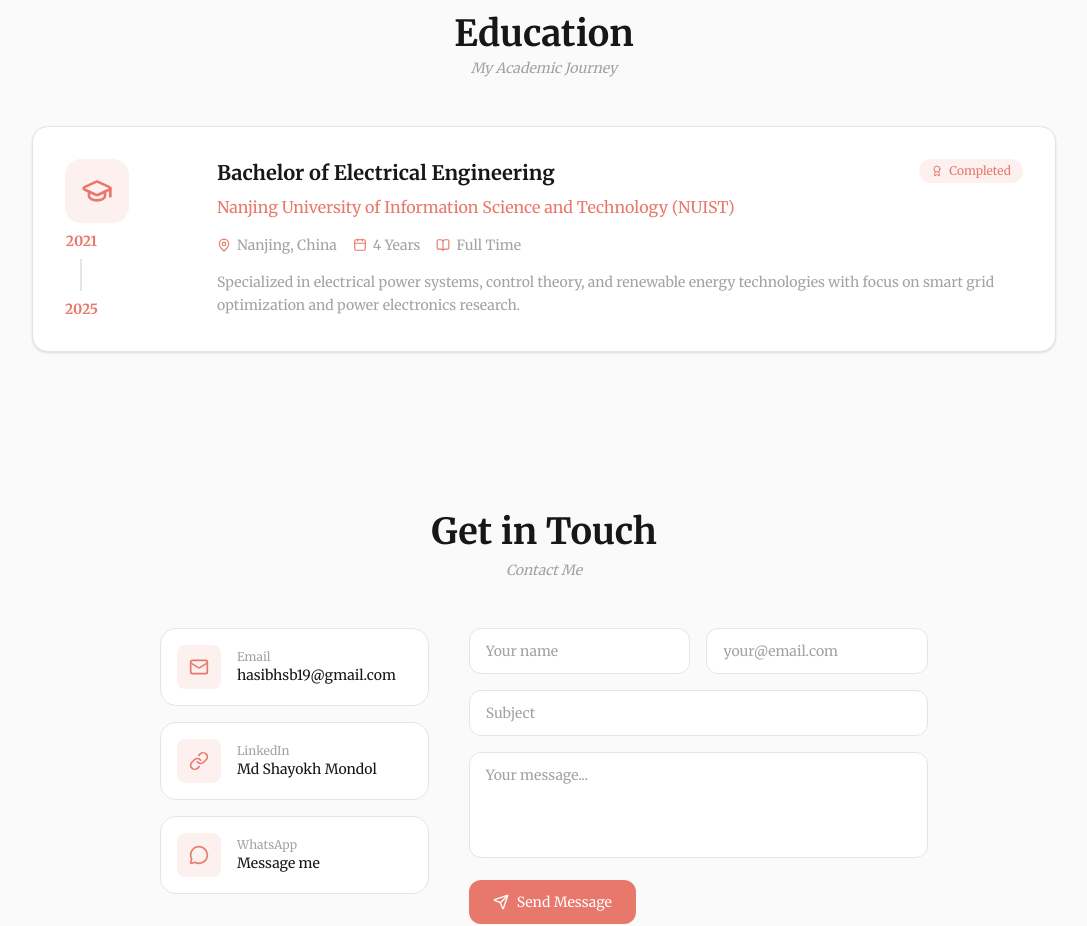
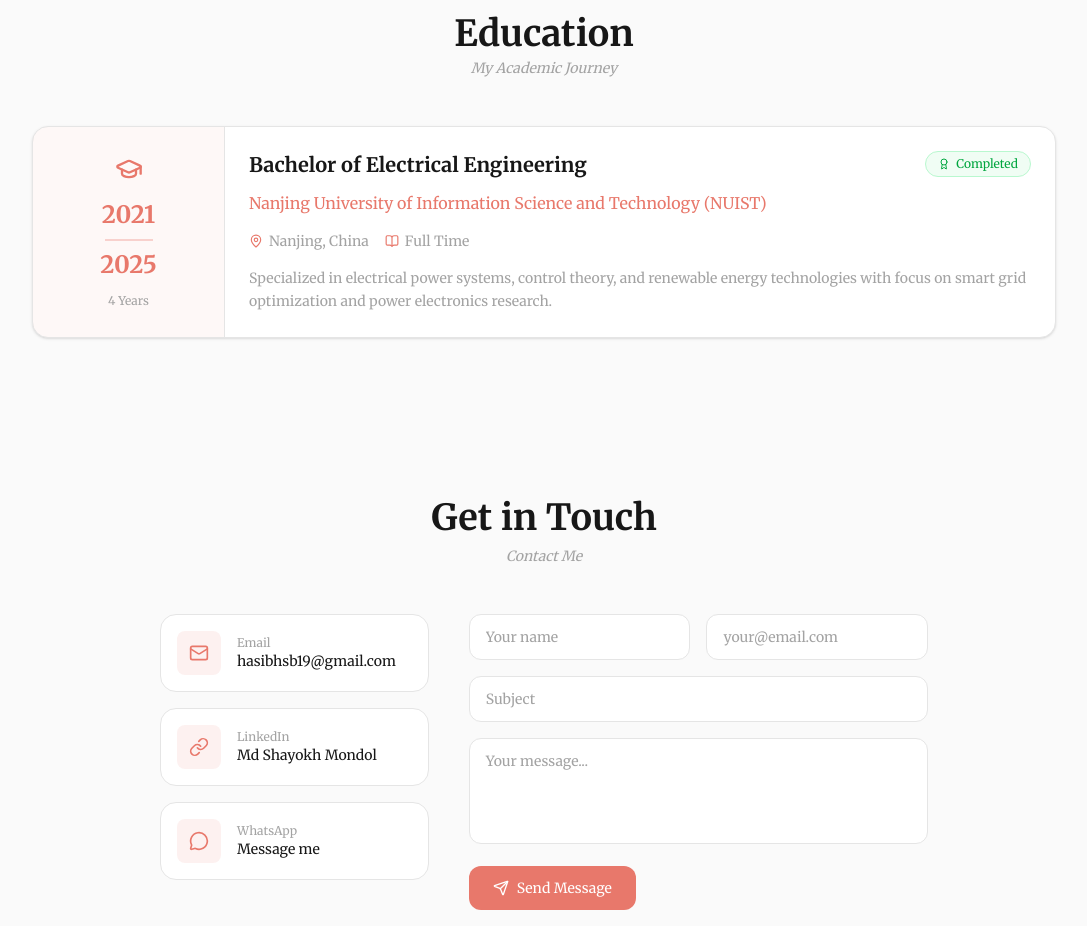
Before and after one commit to HSBHasib/Shayokh-Portfolio, a Next.js app: page / in a window 1280 px wide. Shown: the part 2920-3846 px from the top of the page, without its empty margins (96-1183 px from the left). Built offline with nearby package versions, Linux system fonts and the light colour scheme.

Commit message:
Fix education card: year left, content right

```diff
--- a/src/components/sections/Education.tsx
+++ b/src/components/sections/Education.tsx
@@ -1,6 +1,6 @@
 "use client";
 
-import { GraduationCap, MapPin, Calendar, BookOpen, Award } from "lucide-react";
+import { GraduationCap, MapPin, BookOpen, Award } from "lucide-react";
 
 export default function Education() {
   return (
@@ -17,46 +17,37 @@ export default function Education() {
         </div>
 
         {/* Horizontal Card */}
-        <div className="bg-card rounded-2xl border border-border p-8 shadow-sm hover:shadow-md transition-shadow duration-300">
-          <div className="flex flex-col md:flex-row gap-8">
-            {/* Left - Icon & Year */}
-            <div className="flex md:flex-col items-center md:items-start gap-4 md:gap-2 md:min-w-[120px]">
-              <div className="p-4 rounded-2xl bg-primary/10 text-primary">
-                <GraduationCap size={32} />
-              </div>
-              <div className="flex md:flex-col items-center gap-2">
-                <span className="text-sm font-bold text-primary">2021</span>
-                <div className="w-8 h-[2px] bg-border md:w-[2px] md:h-8" />
-                <span className="text-sm font-bold text-primary">2025</span>
-              </div>
+        <div className="bg-card rounded-2xl border border-border overflow-hidden shadow-sm hover:shadow-md transition-shadow duration-300">
+          <div className="flex flex-col md:flex-row">
+            {/* Left - Year Side */}
+            <div className="md:w-48 bg-primary/5 border-b md:border-b-0 md:border-r border-border p-6 flex flex-col items-center justify-center gap-2">
+              <GraduationCap size={28} className="text-primary mb-2" />
+              <span className="text-2xl font-bold text-primary">2021</span>
+              <div className="w-12 h-[2px] bg-primary/30" />
+              <span className="text-2xl font-bold text-primary">2025</span>
+              <span className="text-xs text-muted mt-1">4 Years</span>
             </div>
 
-            {/* Right - Content */}
-            <div className="flex-1">
-              <div className="flex flex-wrap items-start justify-between gap-4 mb-4">
-                <div>
-                  <h3 className="text-xl font-bold text-foreground mb-2">
-                    Bachelor of Electrical Engineering
-                  </h3>
-                  <p className="text-primary font-medium">
-                    Nanjing University of Information Science and Technology (NUIST)
-                  </p>
-                </div>
-                <span className="inline-flex items-center gap-1.5 px-3 py-1 rounded-full bg-primary/10 text-primary text-xs font-medium">
+            {/* Right - Content Side */}
+            <div className="flex-1 p-6">
+              <div className="flex flex-wrap items-start justify-between gap-4 mb-3">
+                <h3 className="text-xl font-bold text-foreground">
+                  Bachelor of Electrical Engineering
+                </h3>
+                <span className="inline-flex items-center gap-1.5 px-3 py-1 rounded-full bg-green-50 text-green-600 text-xs font-medium border border-green-200">
                   <Award size={12} />
                   Completed
                 </span>
               </div>
 
-              {/* Info Row */}
+              <p className="text-primary font-medium mb-4">
+                Nanjing University of Information Science and Technology (NUIST)
+              </p>
+
               <div className="flex flex-wrap items-center gap-4 text-sm text-muted mb-4">
                 <span className="flex items-center gap-1.5">
                   <MapPin size={14} className="text-primary" />
                   Nanjing, China
-                </span>
-                <span className="flex items-center gap-1.5">
-                  <Calendar size={14} className="text-primary" />
-                  4 Years
                 </span>
                 <span className="flex items-center gap-1.5">
                   <BookOpen size={14} className="text-primary" />
@@ -64,7 +55,6 @@ export default function Education() {
                 </span>
               </div>
 
-              {/* Description */}
               <p className="text-sm text-muted leading-relaxed">
                 Specialized in electrical power systems, control theory, and
                 renewable energy technologies with focus on smart grid optimization
```
